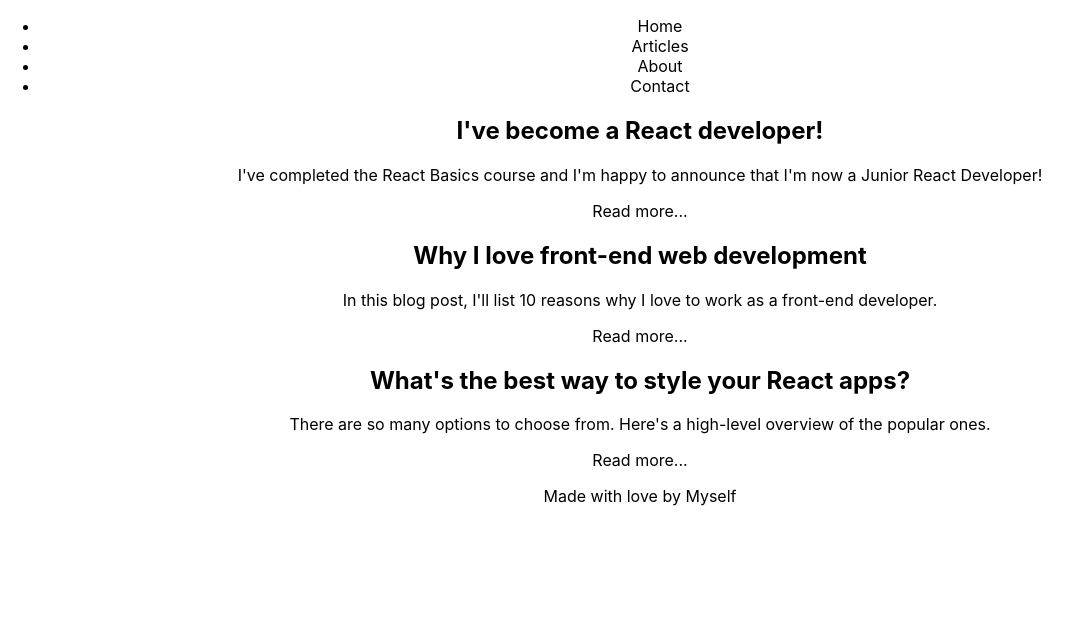
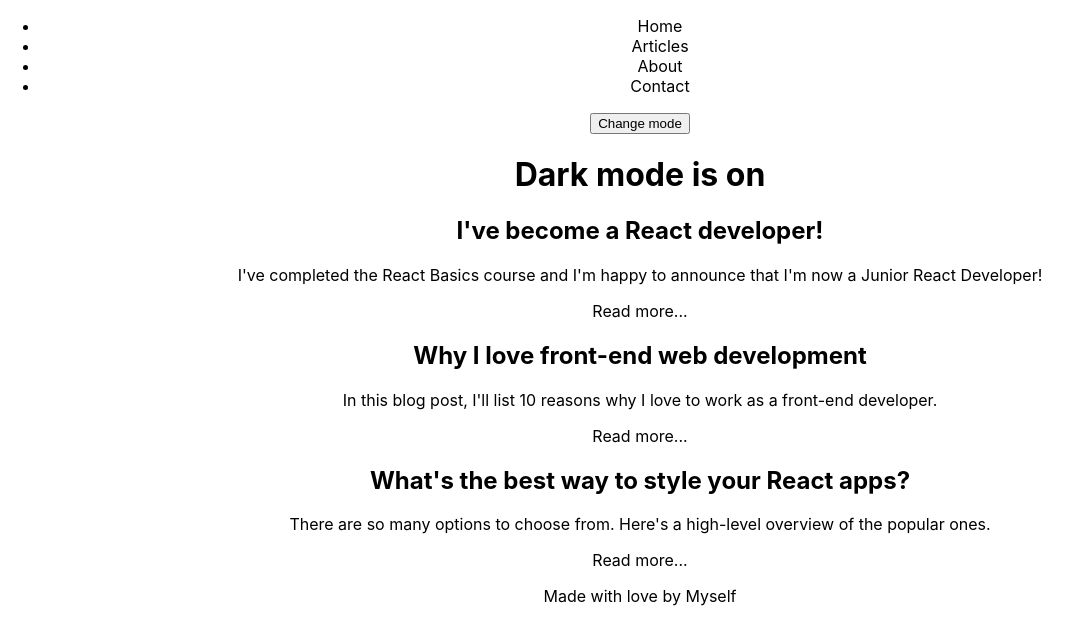
Before and after one commit to springchild/meta-first-app, a React (Create React App) app: page / in a window 1280 px wide. Shown: the top 644 px of the page, without its empty margins (0-1081 px from the left). Built offline with nearby package versions, Linux system fonts and the light colour scheme.

Commit message:
integrated ModeToggler into App

```diff
--- a/src/App.js
+++ b/src/App.js
@@ -5,11 +5,13 @@
 import Intro2 from './components/Intro2';
 import Intro3 from './components/Intro3';
 import Footer from './components/Footer';
+import ModeToggler from "./components/ModeToggler";
 
 function App() {
   return (
     <div className="App">
       <Nav />
+      <ModeToggler />
       <Intro1 />
       <Intro2 />
       <Intro3 />
--- /dev/null
+++ b/src/components/ModeToggler.js
@@ -0,0 +1,20 @@
+export default function ModeToggler(){
+    let darkModeOn = true;
+    let darkMode = <h1>Dark mode is on</h1>;
+    let lightMode = <h1>Light mode is on</h1>;
+
+    function handleClick (){
+        darkModeOn = !darkModeOn;
+        if (darkModeOn) {
+            console.log ("Dark")
+        } else {
+            console.log("Light")
+        }
+    }
+    return (
+        <div>
+            <button onClick={handleClick}>Change mode</button>
+            {darkModeOn ? darkMode : lightMode}
+        </div>
+    )
+}
```
